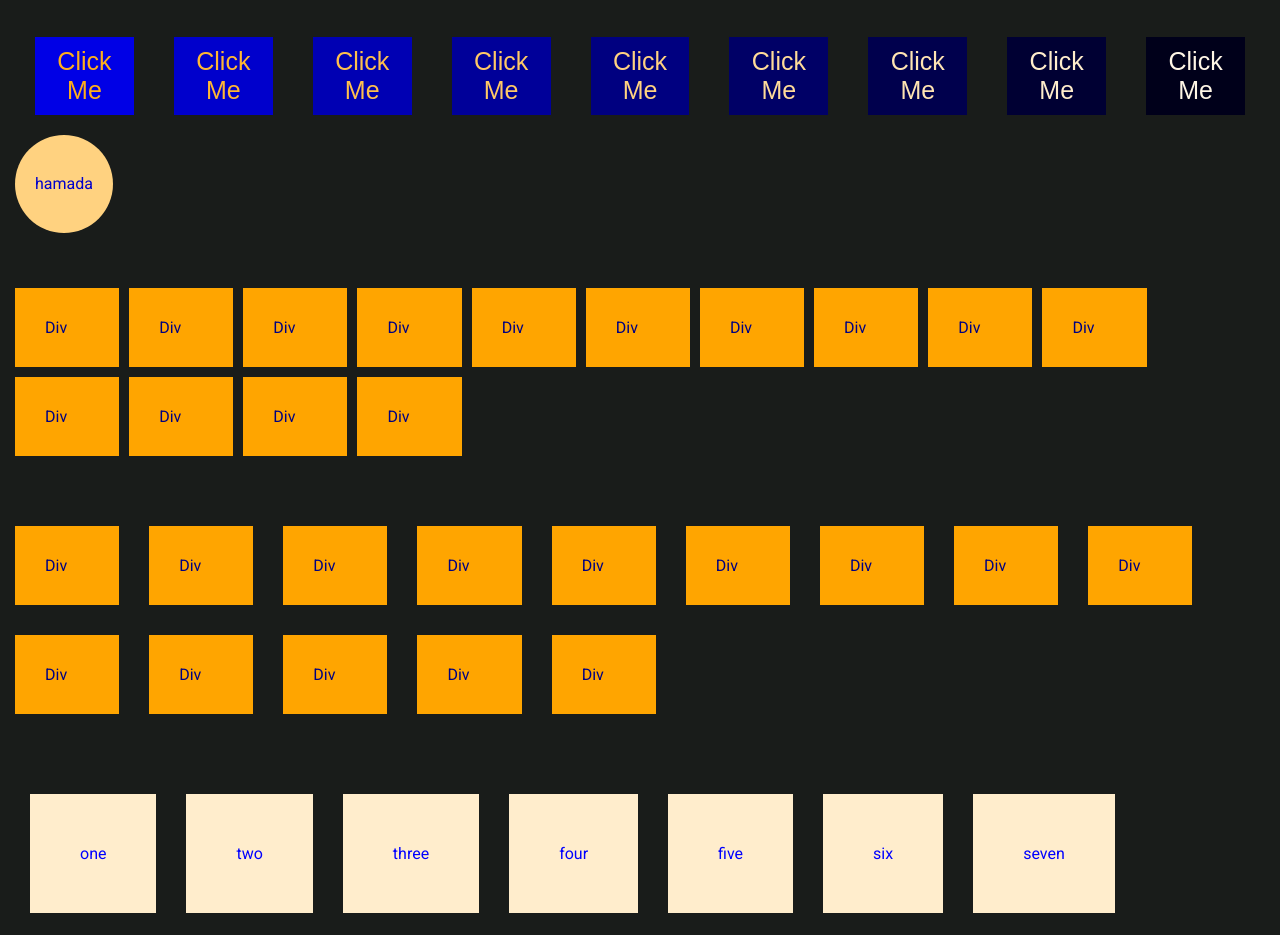
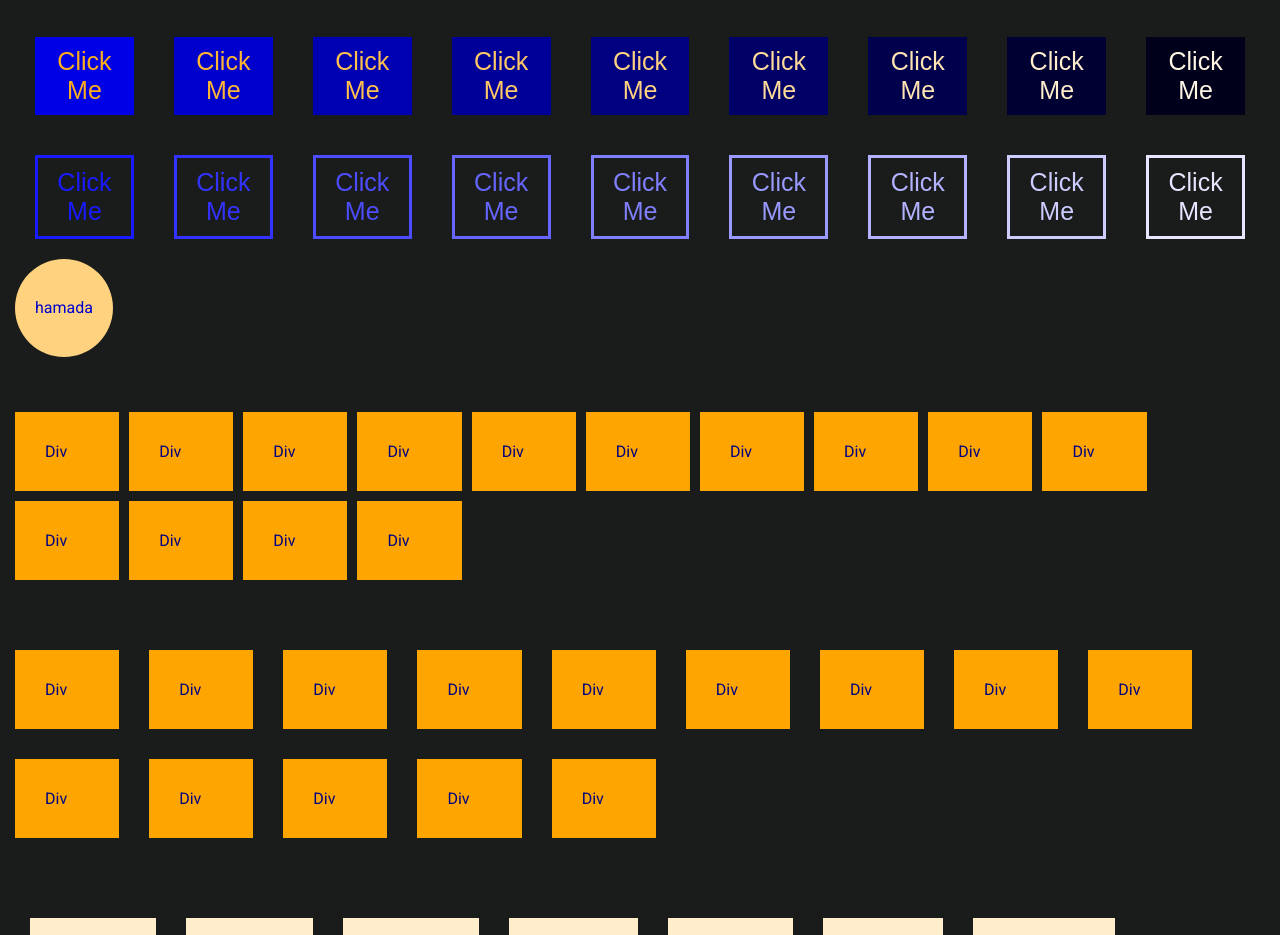
Before and after one commit to Ahmedhamdy96/Micro-Css, a website: page src/pug/index.pug in a window 1280 px wide. Shown: the part 902-1837 px from the top of the page. Drawn offline with nearby package versions, Linux system fonts and the light colour scheme; files that its build step writes are made by us from their sources.

Commit message:
outlined buttons

```diff
--- a/src/pug/index.pug
+++ b/src/pug/index.pug
@@ -46,6 +46,10 @@ html(lang="en")
       div(style="display:flex ; ")
         - for(let i = 1 ; i<10 ; i++){
           button(class=`btn text-orange-light-${i} bg-blue-dark-${i} m-top-2 m-bottom-2 m-left-2 m-right-2`) Click Me
+        - }
+      div(style="display:flex ; ")
+        - for(let i = 1 ; i<10 ; i++){
+          button(class=`btn outlined text-blue-light-${i} m-top-2 m-bottom-2 m-left-2 m-right-2`) Click Me
         - }
       span(class="bg-orange-light-5 text-blue-dark-2 p-top-2 p-bottom-2 p-left-2 p-right-2 circle" ) hamada
 
--- a/src/scss/components/button/_button.scss
+++ b/src/scss/components/button/_button.scss
@@ -3,4 +3,16 @@
   padding: 1rem;
   font-size: calc($font-base * 2.5);
   cursor: pointer;
+  transition: all 0.3s;
 }
+
+.btn.outlined {
+  border: 3px solid currentColor;
+  background-color: transparent;
+}
+
+.btn.outlined:hover {
+  border: 3px solid transparent;
+  color: #222;
+  background-color: #fff;
+}
```
Also changed, not shown: dist/css/main.css, dist/index.html, 1 other file.
